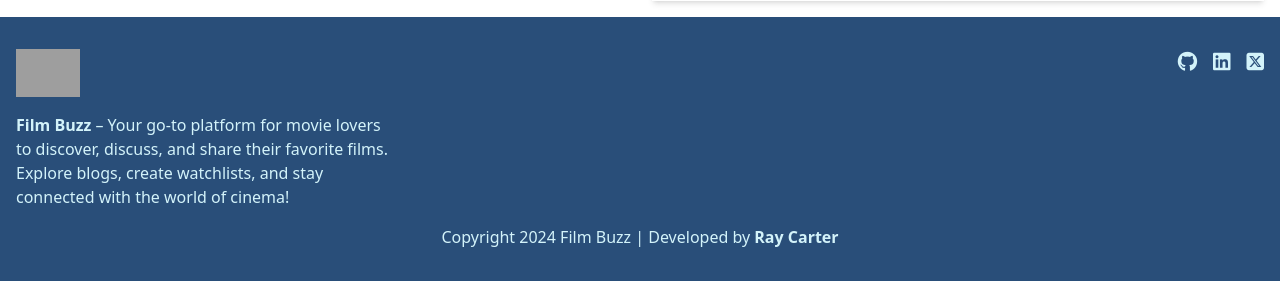
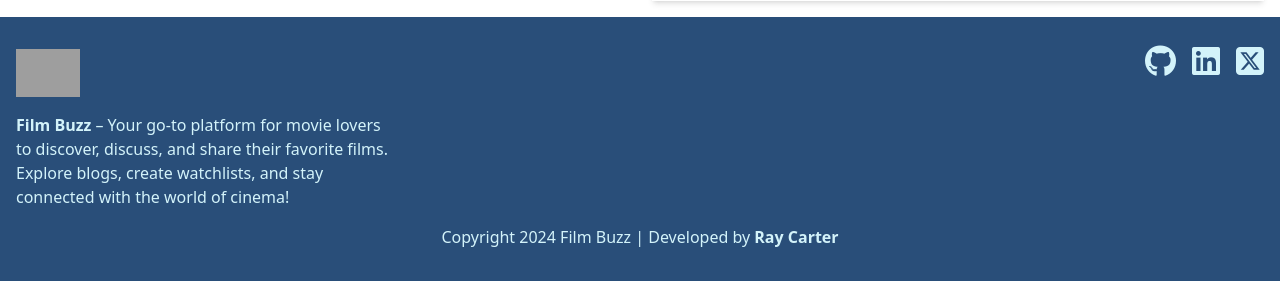
Before and after one commit to raycarter23/film-buzz, a Django app: page / in a window 1280 px wide. Shown: the part 1263-1544 px from the top of the page. Run offline with Django 4.2, Linux system fonts and the light colour scheme; data comes from the database, SQL or seed files in the repository; data that the repository does not hold is empty; some libraries are stand-ins or nearby versions; grey boxes are pictures that could not be loaded.

Commit message:
style: footer icons

```diff
--- a/core/templates/core/base.html
+++ b/core/templates/core/base.html
@@ -137,17 +137,18 @@
                 </div>
                 <div class="flex gap-4">
                     <a href="https://github.com/raycarter23"><i
-                            class="fa-brands fa-github text-[#D3F3FA] fa-lg"></i></a>
+                            class="fa-brands fa-github text-[#D3F3FA] fa-2xl"></i></a>
                     <a href="https://www.linkedin.com/in/raycarter23/"><i
-                            class="fa-brands fa-linkedin text-[#D3F3FA] fa-lg"></i></a>
+                            class="fa-brands fa-linkedin text-[#D3F3FA] fa-2xl"></i></a>
                     <a href="https://x.com/raycarter23"><i
-                            class="fa-brands fa-square-x-twitter text-[#D3F3FA] fa-lg"></i></a>
+                            class="fa-brands fa-square-x-twitter text-[#D3F3FA] fa-2xl"></i></a>
                 </div>
             </div>
 
             <div>
-                <p class="text-[#D3F3FA] text-center mt-4">Copyright 2024 Film Buzz | Developed by <strong>Ray
-                        Carter</strong></p>
+                <p class="text-[#D3F3FA] text-center mt-4">Copyright 2024 Film Buzz | Developed by <strong><a
+                            href="https://github.com/raycarter23">Ray
+                            Carter</a></strong></p>
             </div>
         </div>
     </footer>
```
